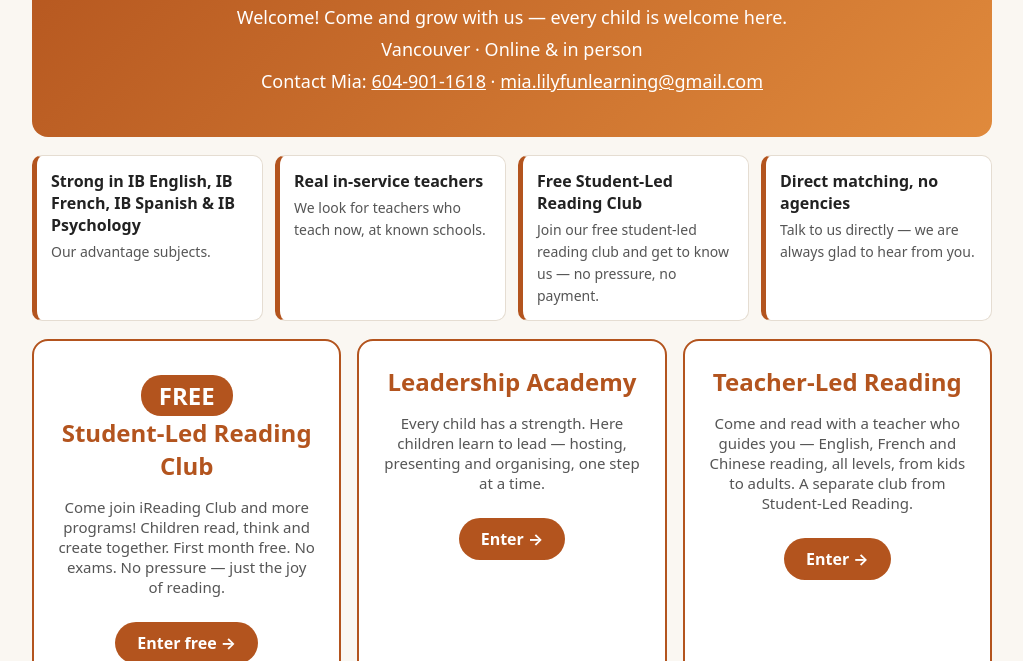
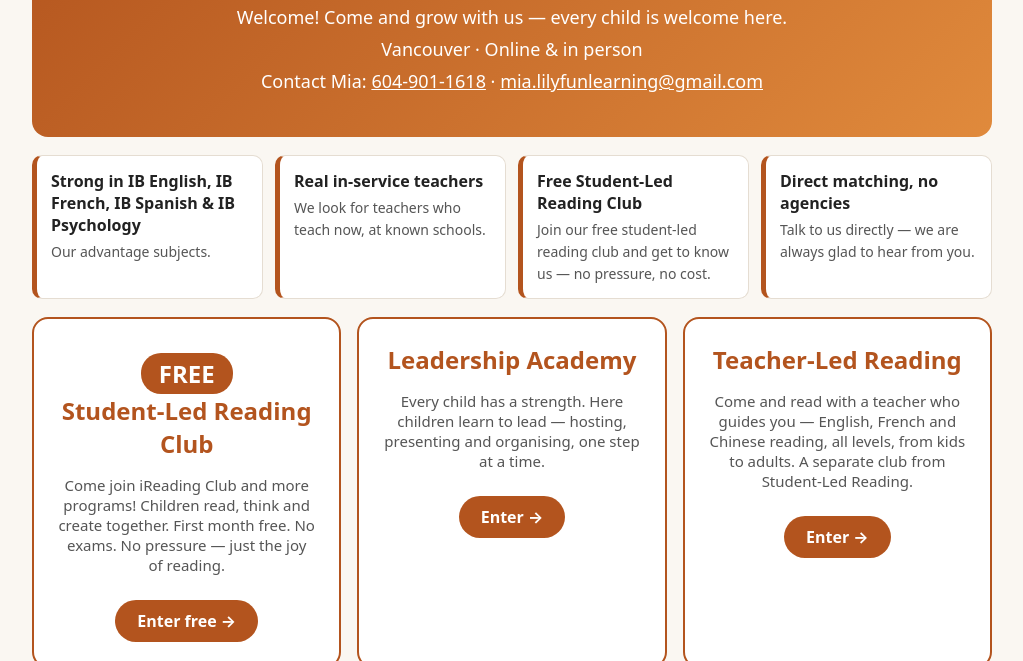
Before and after one commit to lilyfunlearning/lilyfunlearning.github.io, a plain HTML site: page index.html in a window 1280 px wide. Shown: the part 139-800 px from the top of the page, without its empty margins (128-1151 px from the left). Drawn offline with Linux system fonts and the light colour scheme.

Commit message:
Update homepage: change 'no payment' to 'no cost' in reading club highlight

```diff
--- a/index.html
+++ b/index.html
@@ -44,7 +44,7 @@ footer{margin-top:24px;color:#666;font-size:14px}
 <div class="hl">
 <div><b>Strong in IB English, IB French, IB Spanish &amp; IB Psychology</b><span>Our advantage subjects.</span></div>
 <div><b>Real in-service teachers</b><span>We look for teachers who teach now, at known schools.</span></div>
-<div><b>Free Student-Led Reading Club</b><span>Join our free student-led reading club and get to know us — no pressure, no payment.</span></div>
+<div><b>Free Student-Led Reading Club</b><span>Join our free student-led reading club and get to know us — no pressure, no cost.</span></div>
 <div><b>Direct matching, no agencies</b><span>Talk to us directly — we are always glad to hear from you.</span></div>
 </div>
 <div class="entry">
```
